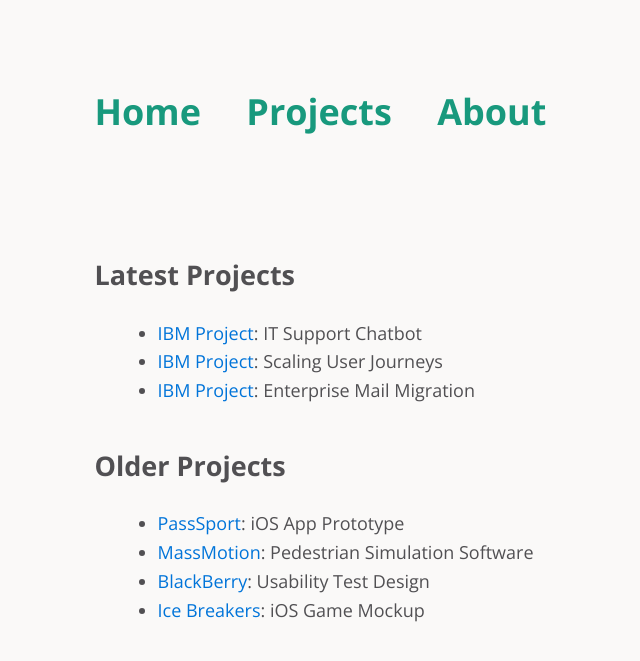
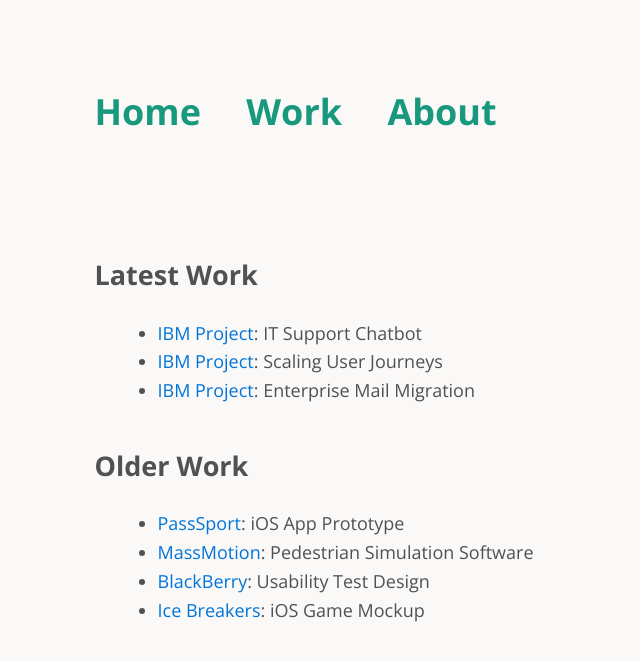
Before and after one commit to wailingwombat/wailingwombat.github.io, a Jekyll site: the page built from projects/allprojects.md, in a window 1280 px wide. Shown: the top 661 px of the page, without its empty margins (197-837 px from the left). Built offline with Jekyll 4.4.1, drawn with Linux system fonts in a browser that asks for light colours.

Commit message:
project to work

```diff
--- a/_includes/navigation.html
+++ b/_includes/navigation.html
@@ -1,5 +1,5 @@
 <nav>
   <a href="/">Home</a>
-  <a href="/projects/allprojects">Projects</a>
+  <a href="/projects/allprojects">Work</a>
   <a href="/aboutme">About</a>
 </nav>
--- a/projects/allprojects.md
+++ b/projects/allprojects.md
@@ -2,12 +2,12 @@
 layout: page
 ---
 
-### Latest Projects
+### Latest Work
 - [IBM Project](/projects/ibm-itsupport): IT Support Chatbot
 - [IBM Project](/projects/ibm-userjourneys): Scaling User Journeys
 - [IBM Project](/projects/ibm-mail): Enterprise Mail Migration
 
-### Older Projects
+### Older Work
 - [PassSport](/projects/pass-sport): iOS App Prototype
 - [MassMotion](/projects/massmotion): Pedestrian Simulation Software
 - [BlackBerry](/projects/blackberry): Usability Test Design
```
